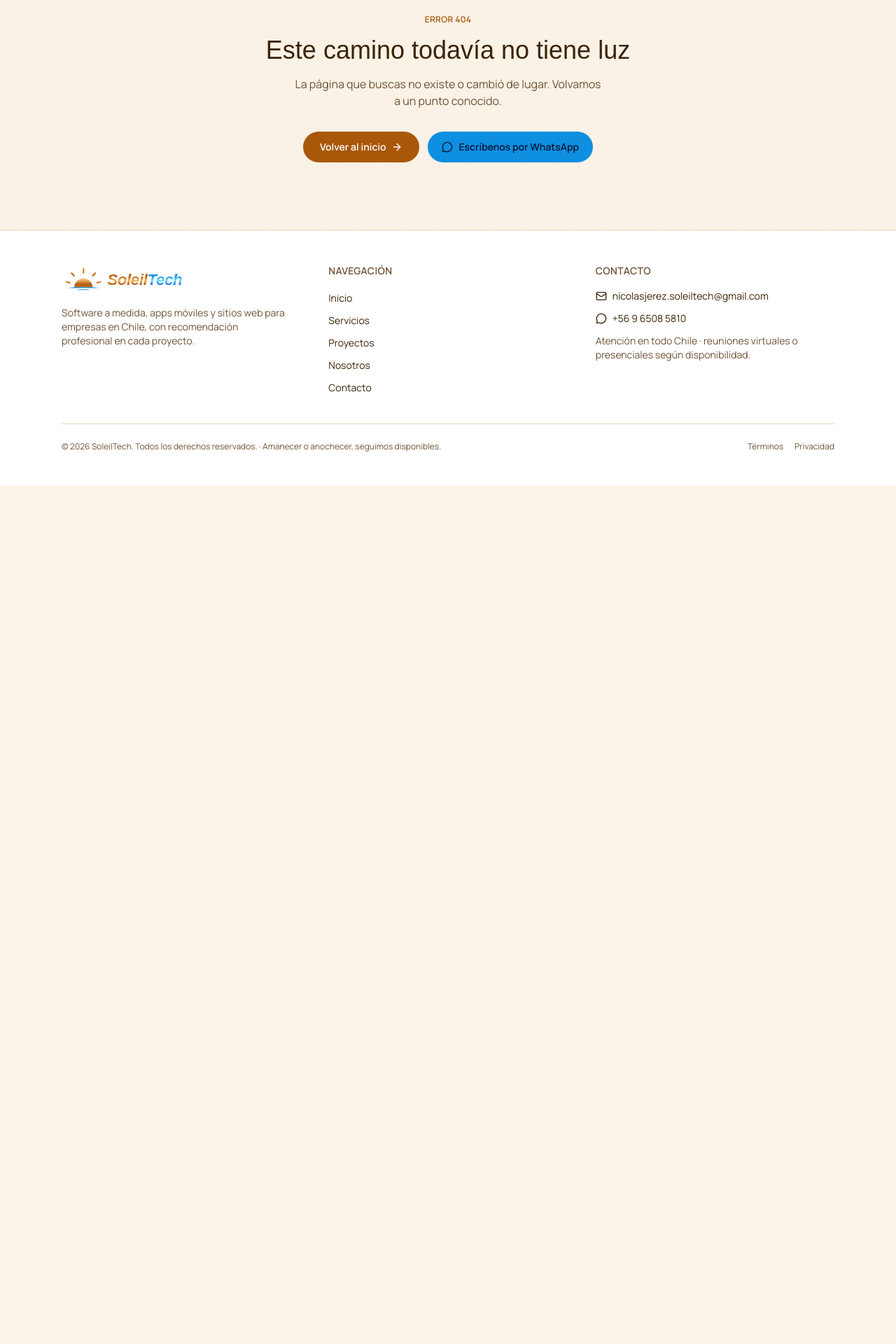
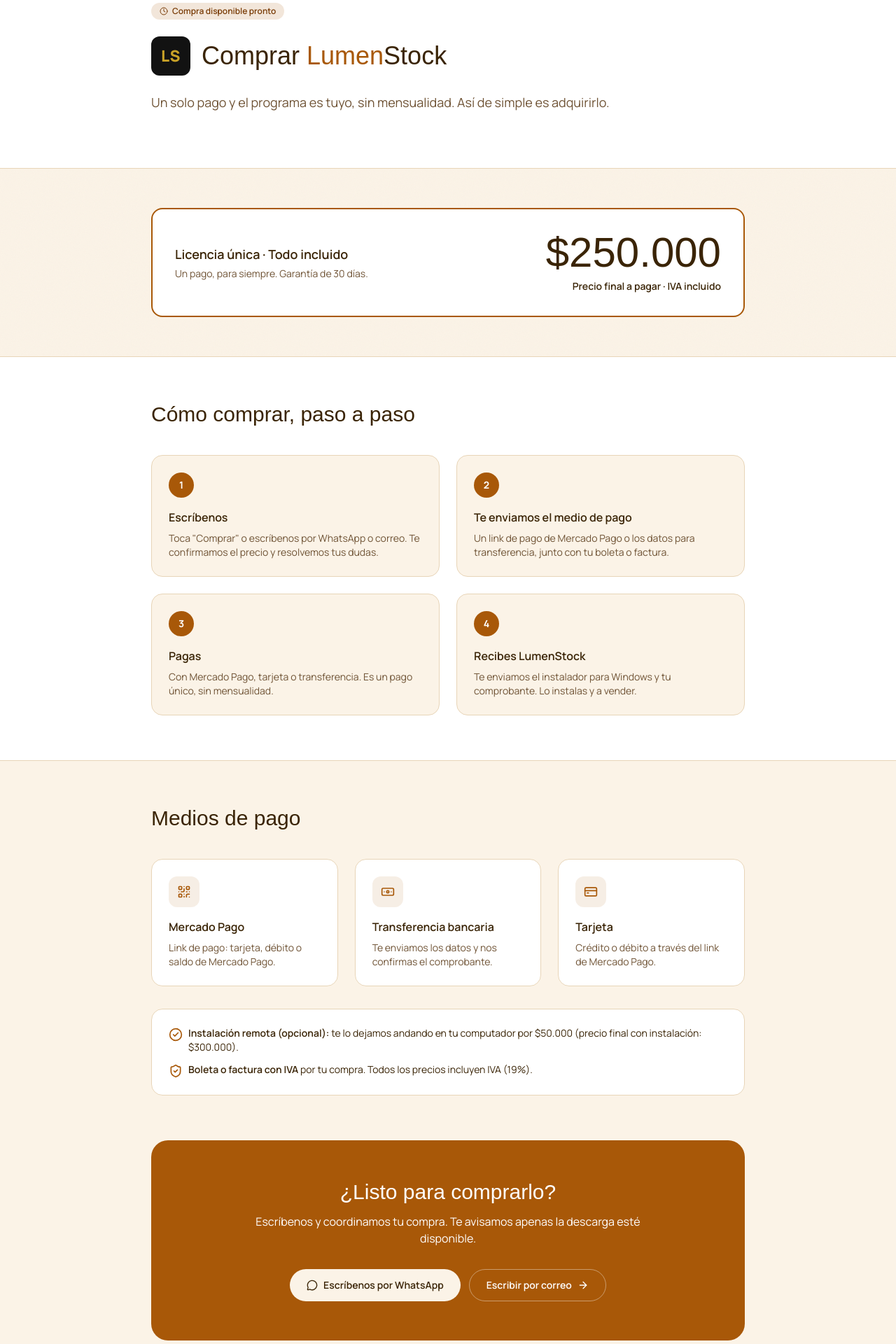
Before and after one commit to SoleilTechRespaldo/soleiltech-web, a Next.js app: page /lumenstock/comprar in a window 1280 px wide. Before the commit this address had no page. Shown: the part 140-2060 px from the top of the page at 70% size. Before the commit the page ends 834 px from the top, so only its background shows below. Built offline with nearby package versions, Linux system fonts and the light colour scheme; a web font is replaced by a local one.

Commit message:
lumenstock: pagina /lumenstock/comprar (pasos + medios de pago + contacto)

```diff
--- /dev/null
+++ b/src/app/lumenstock/comprar/page.tsx
@@ -0,0 +1,194 @@
+import type { Metadata } from "next";
+import Link from "next/link";
+import {
+  ArrowRight,
+  Banknote,
+  CheckCircle2,
+  Clock,
+  CreditCard,
+  QrCode,
+  ShieldCheck,
+} from "lucide-react";
+import { WhatsAppButton } from "@/components/whatsapp-button";
+import { LumenStockMark } from "@/components/lumenstock-logo";
+
+export const metadata: Metadata = {
+  title: "Comprar LumenStock",
+  description:
+    "Cómo comprar LumenStock: pago único, medios de pago y pasos. Punto de venta e inventario para el comercio chileno.",
+};
+
+const steps = [
+  {
+    title: "Escríbenos",
+    text: 'Toca "Comprar" o escríbenos por WhatsApp o correo. Te confirmamos el precio y resolvemos tus dudas.',
+  },
+  {
+    title: "Te enviamos el medio de pago",
+    text: "Un link de pago de Mercado Pago o los datos para transferencia, junto con tu boleta o factura.",
+  },
+  {
+    title: "Pagas",
+    text: "Con Mercado Pago, tarjeta o transferencia. Es un pago único, sin mensualidad.",
+  },
+  {
+    title: "Recibes LumenStock",
+    text: "Te enviamos el instalador para Windows y tu comprobante. Lo instalas y a vender.",
+  },
+];
+
+const pagos = [
+  {
+    icon: QrCode,
+    title: "Mercado Pago",
+    text: "Link de pago: tarjeta, débito o saldo de Mercado Pago.",
+  },
+  {
+    icon: Banknote,
+    title: "Transferencia bancaria",
+    text: "Te enviamos los datos y nos confirmas el comprobante.",
+  },
+  {
+    icon: CreditCard,
+    title: "Tarjeta",
+    text: "Crédito o débito a través del link de Mercado Pago.",
+  },
+];
+
+export default function ComprarLumenStockPage() {
+  return (
+    <>
+      {/* Hero */}
+      <section className="border-b border-border bg-surface">
+        <div className="mx-auto max-w-4xl px-4 py-16 sm:px-6 sm:py-20">
+          <span className="inline-flex items-center gap-1.5 rounded-full bg-primary/15 px-3 py-1 text-xs font-semibold text-badge-foreground">
+            <Clock className="h-3 w-3" /> Compra disponible pronto
+          </span>
+          <div className="mt-6 flex items-center gap-4">
+            <LumenStockMark size={56} />
+            <h1 className="font-display text-3xl sm:text-4xl">
+              Comprar <span className="text-primary">Lumen</span>
+              <span className="text-foreground">Stock</span>
+            </h1>
+          </div>
+          <p className="mt-6 max-w-2xl text-base text-muted-foreground sm:text-lg">
+            Un solo pago y el programa es tuyo, sin mensualidad. Así de simple es
+            adquirirlo.
+          </p>
+        </div>
+      </section>
+
+      {/* Precio */}
+      <section className="mx-auto max-w-4xl px-4 py-14 sm:px-6">
+        <div className="rounded-2xl border-2 border-primary bg-surface p-8">
+          <div className="flex flex-col items-start justify-between gap-4 sm:flex-row sm:items-center">
+            <div>
+              <h2 className="text-lg font-semibold">
+                Licencia única · Todo incluido
+              </h2>
+              <p className="mt-1 text-sm text-muted-foreground">
+                Un pago, para siempre. Garantía de 30 días.
+              </p>
+            </div>
+            <div className="sm:text-right">
+              <p className="font-display text-5xl leading-none sm:text-6xl">
+                $250.000
+              </p>
+              <p className="mt-2 text-sm font-semibold text-foreground">
+                Precio final a pagar · IVA incluido
+              </p>
+            </div>
+          </div>
+        </div>
+      </section>
+
+      {/* Pasos */}
+      <section className="border-y border-border bg-surface">
+        <div className="mx-auto max-w-4xl px-4 py-16 sm:px-6">
+          <h2 className="font-display text-2xl sm:text-3xl">
+            Cómo comprar, paso a paso
+          </h2>
+          <ol className="mt-10 grid gap-6 sm:grid-cols-2">
+            {steps.map((s, i) => (
+              <li
+                key={s.title}
+                className="rounded-2xl border border-border bg-background p-6"
+              >
+                <span className="flex h-9 w-9 items-center justify-center rounded-full bg-primary text-sm font-bold text-primary-foreground">
+                  {i + 1}
+                </span>
+                <h3 className="mt-4 text-base font-semibold">{s.title}</h3>
+                <p className="mt-2 text-sm text-muted-foreground">{s.text}</p>
+              </li>
+            ))}
+          </ol>
+        </div>
+      </section>
+
+      {/* Medios de pago */}
+      <section className="mx-auto max-w-4xl px-4 py-16 sm:px-6">
+        <h2 className="font-display text-2xl sm:text-3xl">Medios de pago</h2>
+        <div className="mt-10 grid gap-6 sm:grid-cols-3">
+          {pagos.map((p) => (
+            <div
+              key={p.title}
+              className="rounded-2xl border border-border bg-surface p-6"
+            >
+              <span className="flex h-11 w-11 items-center justify-center rounded-xl bg-primary/10">
+                <p.icon className="h-5 w-5 text-primary" />
+              </span>
+              <h3 className="mt-4 text-base font-semibold">{p.title}</h3>
+              <p className="mt-2 text-sm text-muted-foreground">{p.text}</p>
+            </div>
+          ))}
+        </div>
+        <div className="mt-8 rounded-2xl border border-border bg-surface p-6">
+          <ul className="flex flex-col gap-3 text-sm">
+            <li className="flex items-start gap-2">
+              <CheckCircle2 className="mt-0.5 h-5 w-5 shrink-0 text-primary" />
+              <span>
+                <strong className="font-semibold">
+                  Instalación remota (opcional):
+                </strong>{" "}
+                te lo dejamos andando en tu computador por $50.000 (precio final
+                con instalación: $300.000).
+              </span>
+            </li>
+            <li className="flex items-start gap-2">
+              <ShieldCheck className="mt-0.5 h-5 w-5 shrink-0 text-primary" />
+              <span>
+                <strong className="font-semibold">Boleta o factura con IVA</strong>{" "}
+                por tu compra. Todos los precios incluyen IVA (19%).
+              </span>
+            </li>
+          </ul>
+        </div>
+      </section>
+
+      {/* CTA */}
+      <section className="mx-auto max-w-4xl px-4 pb-20 sm:px-6">
+        <div className="rounded-3xl bg-primary px-8 py-14 text-center text-primary-foreground sm:px-16">
+          <h2 className="font-display text-2xl sm:text-3xl">
+            ¿Listo para comprarlo?
+          </h2>
+          <p className="mx-auto mt-3 max-w-xl text-sm sm:text-base">
+            Escríbenos y coordinamos tu compra. Te avisamos apenas la descarga
+            esté disponible.
+          </p>
+          <div className="mt-8 flex flex-wrap justify-center gap-3">
+            <WhatsAppButton
+              message="Hola SoleilTech, quiero comprar LumenStock."
+              className="inline-flex items-center gap-2 rounded-full bg-background px-6 py-3 text-sm font-semibold text-foreground transition hover:opacity-90"
+            />
+            <Link
+              href="/contacto"
+              className="inline-flex items-center gap-2 rounded-full border border-primary-foreground/40 px-6 py-3 text-sm font-semibold text-primary-foreground transition hover:bg-primary-foreground/10"
+            >
+              Escribir por correo <ArrowRight className="h-4 w-4" />
+            </Link>
+          </div>
+        </div>
+      </section>
+    </>
+  );
+}
```
